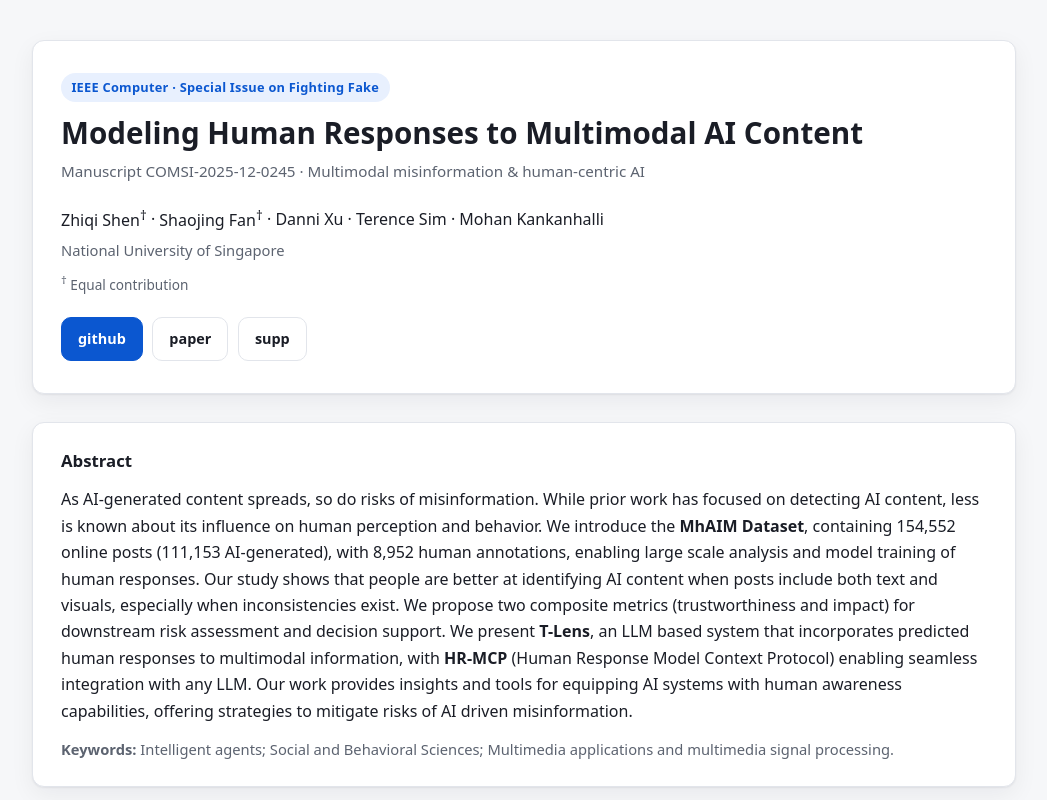
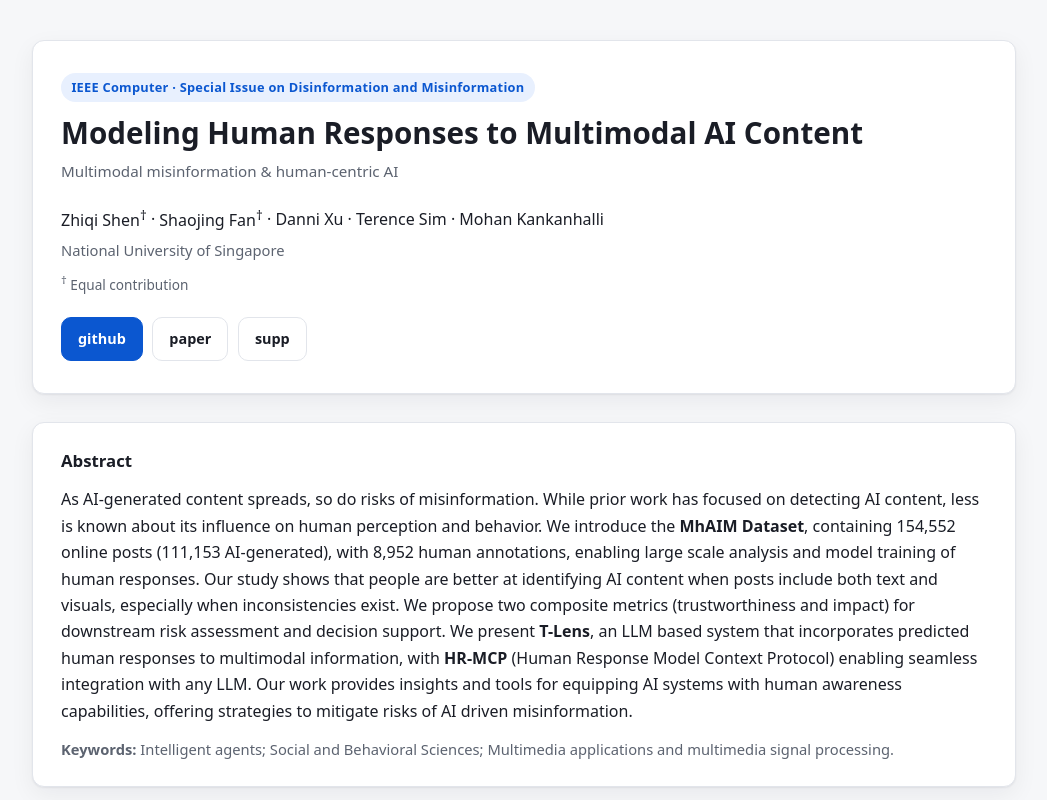
Before and after one commit to shzhiqi/mdm, a plain HTML site: page index.html in a window 1280 px wide. Shown: the top 800 px of the page, without its empty margins (116-1163 px from the left). Drawn offline with Linux system fonts and the light colour scheme.

Commit message:
modified index.html

```diff
--- a/index.html
+++ b/index.html
@@ -144,9 +144,9 @@
 <body>
   <div class="wrap">
     <header>
-      <div class="badge">IEEE Computer · Special Issue on Fighting Fake</div>
+      <div class="badge">IEEE Computer · Special Issue on Disinformation and Misinformation</div>
       <h1>Modeling Human Responses to Multimodal AI Content</h1>
-      <p class="venue">Manuscript COMSI-2025-12-0245 · Multimodal misinformation &amp; human-centric AI</p>
+      <p class="venue">Multimodal misinformation &amp; human-centric AI</p>
       <p class="authors">
         <span>Zhiqi Shen<sup>†</sup></span> ·
         <span>Shaojing Fan<sup>†</sup></span> ·
```
